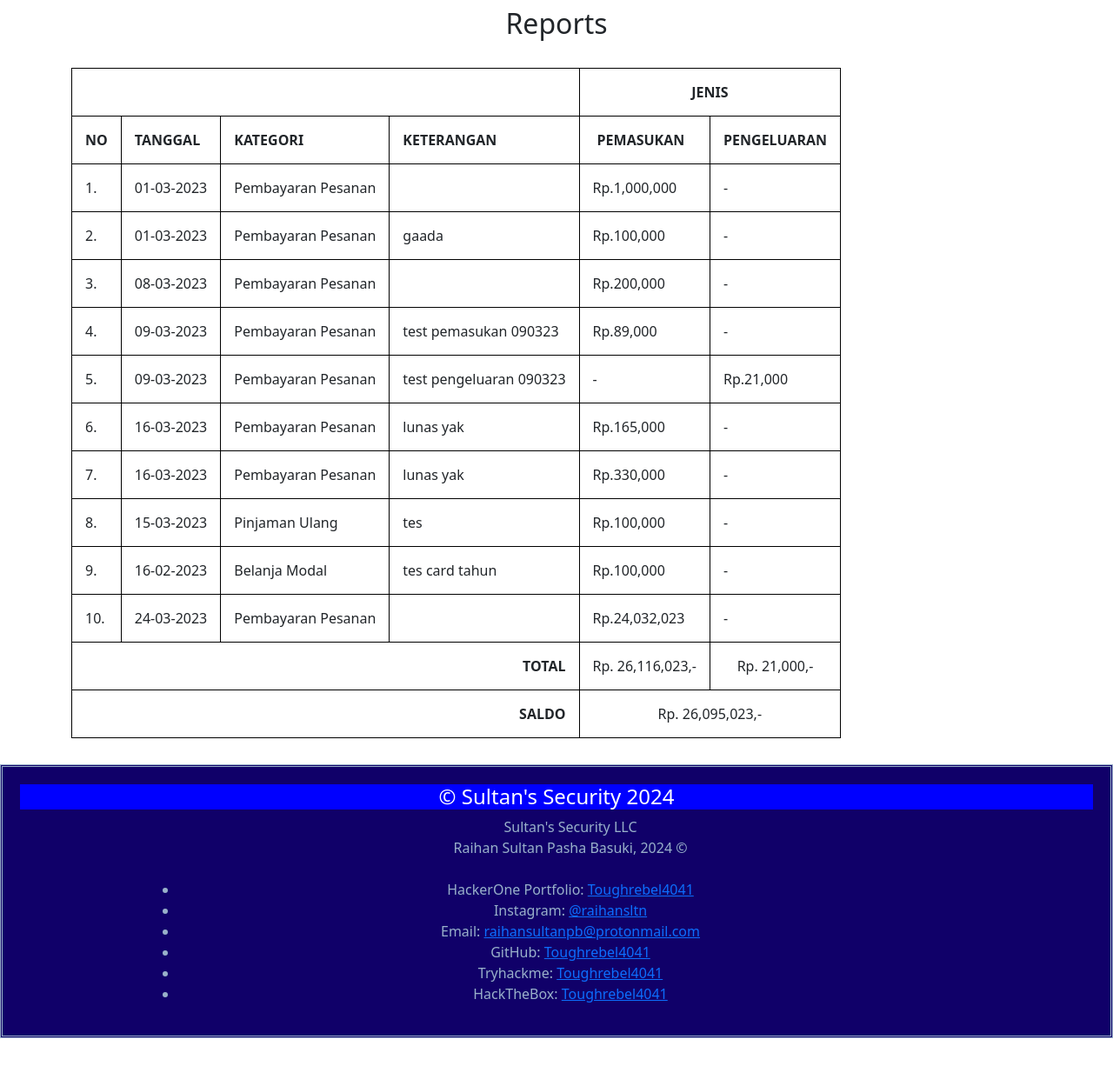
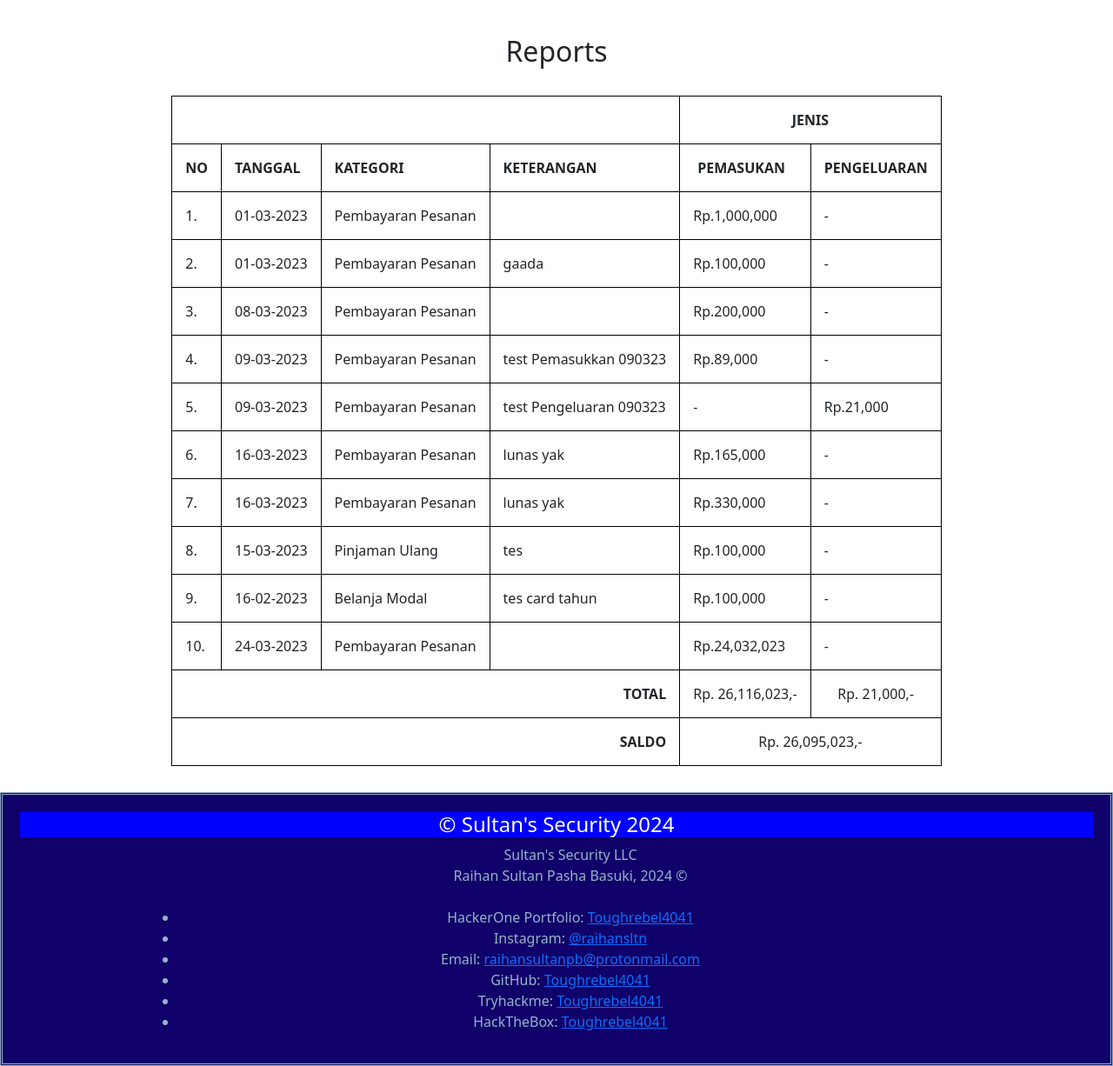
Before and after one commit to Toughrebel4041/PemrogramanWeb-Tugas2, a PHP site: page /report.php in a window 1280 px wide. Shown: the part 199-1425 px from the top of the page at 87% size. Before the commit the page ends 1393 px from the top, so only its background shows below. Run offline with PHP 8.4, Linux system fonts and the light colour scheme.

Commit message:
small calibration

```diff
--- a/product.php
+++ b/product.php
@@ -29,7 +29,7 @@ $Total = (($SWPrc*$SWQty)+($SplunkPrc*$SplunkQty)+($SOPrc*$SOQty)+($TenablePrc*$
         </style>
 <h3>Our Product</h3>
 <h5>These are Security Platforms we provide:</h5>
-<table>
+<table style="margin-left: auto; margin-right:auto;">
     <tr>
         <th style="text-align: left;">No</th>
         <th style="text-align: left;">Product Name</th>
--- a/report.php
+++ b/report.php
@@ -5,7 +5,7 @@ Tugas 2 Pemrograman Web -->
     include "header.php";
 ?>
 
-<h2 style="margin-top: 20opx; text-align:center;">Reports</h2>
+<h2 style="margin-top: 40px; text-align:center;">Reports</h2>
 <style>
     table, tr, td, th {
     border: 1px solid black;
@@ -38,18 +38,18 @@ Tugas 2 Pemrograman Web -->
         return number_format($num);
     },$PMSKArray);
 
-    $pengeluaranArr = [0, 0, 0, 0, 21000, 0, 0, 0, 0, 0];
-    $pengeluaran=array_map(function($num){
+    $PengeluaranArr = [0, 0, 0, 0, 21000, 0, 0, 0, 0, 0];
+    $Pengeluaran=array_map(function($num){
         return number_format($num);
-    }, $pengeluaranArr);
+    }, $PengeluaranArr);
 
     $PemasukkanTotal = Total($PMSKArray);
-    $PengeluaranTotal = Total($pengeluaranArr);
+    $PengeluaranTotal = Total($PengeluaranArr);
     $Saldo = $PemasukkanTotal - $PengeluaranTotal;
 ?>
 <div class="container">
     <br>
-    <table>
+    <table style="margin-left: auto; margin-right:auto;">
         <tr>
             <th colspan="4"></th>
             <th colspan="2" style="text-align:center;">JENIS</th>
@@ -64,16 +64,25 @@ Tugas 2 Pemrograman Web -->
 </strong></tr>
         <?php
             $report = array(
-                array("Nomor" => 1, "Tgl" => $Date1, "Kategori" => "Pembayaran Pesanan", "keterangan" =>"","pemasukan" => "Rp.".$Pemasukkan[0], "pengeluaran" => "-"),
-                array("Nomor" => 2, "Tgl" => $Date2, "Kategori" => "Pembayaran Pesanan", "keterangan" =>"gaada","pemasukan" => "Rp.".$Pemasukkan[1], "pengeluaran" => "-"),
-                array("Nomor" => 3, "Tgl" => $Date3, "Kategori" => "Pembayaran Pesanan", "keterangan" =>"","pemasukan" => "Rp.".$Pemasukkan[2], "pengeluaran" => "-"),
-                array("Nomor" => 4, "Tgl" => $Date4, "Kategori" => "Pembayaran Pesanan", "keterangan" =>"test pemasukan 090323","pemasukan" => "Rp.".$Pemasukkan[3], "pengeluaran" => "-"),
-                array("Nomor" => 5, "Tgl" => $Date5, "Kategori" => "Pembayaran Pesanan", "keterangan" =>"test pengeluaran 090323","pemasukan" => "-", "pengeluaran" => "Rp.".$pengeluaran[4]),
-                array("Nomor" => 6, "Tgl" => $Date6, "Kategori" => "Pembayaran Pesanan", "keterangan" =>"lunas yak","pemasukan" => "Rp.".$Pemasukkan[5], "pengeluaran" => "-"),
-                array("Nomor" => 7, "Tgl" => $Date7, "Kategori" => "Pembayaran Pesanan", "keterangan" =>"lunas yak","pemasukan" => "Rp.".$Pemasukkan[6], "pengeluaran" => "-"),
-                array("Nomor" => 8, "Tgl" => $Date8, "Kategori" => "Pinjaman Ulang", "keterangan" =>"tes","pemasukan" => "Rp.".$Pemasukkan[7], "pengeluaran" => "-"),
-                array("Nomor" => 9, "Tgl" => $Date9, "Kategori" => "Belanja Modal", "keterangan" =>"tes card tahun","pemasukan" => "Rp.".$Pemasukkan[8], "pengeluaran" => "-"),
-                array("Nomor" => 10, "Tgl" => $Date10, "Kategori" => "Pembayaran Pesanan", "keterangan" =>"","pemasukan" => "Rp.".$Pemasukkan[9], "pengeluaran" => "-"),
+                array("Nomor" => 1, "Tgl" => $Date1, "Kategori" => "Pembayaran Pesanan", "keterangan" =>"","Pemasukkan" => "Rp.".$Pemasukkan[0], "Pengeluaran" => "-"),
+
+                array("Nomor" => 2, "Tgl" => $Date2, "Kategori" => "Pembayaran Pesanan", "keterangan" =>"gaada","Pemasukkan" => "Rp.".$Pemasukkan[1], "Pengeluaran" => "-"),
+
+                array("Nomor" => 3, "Tgl" => $Date3, "Kategori" => "Pembayaran Pesanan", "keterangan" =>"","Pemasukkan" => "Rp.".$Pemasukkan[2], "Pengeluaran" => "-"),
+
+                array("Nomor" => 4, "Tgl" => $Date4, "Kategori" => "Pembayaran Pesanan", "keterangan" =>"test Pemasukkan 090323","Pemasukkan" => "Rp.".$Pemasukkan[3], "Pengeluaran" => "-"),
+
+                array("Nomor" => 5, "Tgl" => $Date5, "Kategori" => "Pembayaran Pesanan", "keterangan" =>"test Pengeluaran 090323","Pemasukkan" => "-", "Pengeluaran" => "Rp.".$Pengeluaran[4]),
+
+                array("Nomor" => 6, "Tgl" => $Date6, "Kategori" => "Pembayaran Pesanan", "keterangan" =>"lunas yak","Pemasukkan" => "Rp.".$Pemasukkan[5], "Pengeluaran" => "-"),
+
+                array("Nomor" => 7, "Tgl" => $Date7, "Kategori" => "Pembayaran Pesanan", "keterangan" =>"lunas yak","Pemasukkan" => "Rp.".$Pemasukkan[6], "Pengeluaran" => "-"),
+
+                array("Nomor" => 8, "Tgl" => $Date8, "Kategori" => "Pinjaman Ulang", "keterangan" =>"tes","Pemasukkan" => "Rp.".$Pemasukkan[7], "Pengeluaran" => "-"),
+
+                array("Nomor" => 9, "Tgl" => $Date9, "Kategori" => "Belanja Modal", "keterangan" =>"tes card tahun","Pemasukkan" => "Rp.".$Pemasukkan[8], "Pengeluaran" => "-"),
+
+                array("Nomor" => 10, "Tgl" => $Date10, "Kategori" => "Pembayaran Pesanan", "keterangan" =>"","Pemasukkan" => "Rp.".$Pemasukkan[9], "Pengeluaran" => "-"),
             );
             foreach($report as $subArray)
             {
@@ -83,8 +92,8 @@ Tugas 2 Pemrograman Web -->
             <td><?php echo $subArray['Tgl']->format('d-m-Y'); ?></td>
             <td><?php echo $subArray['Kategori']; ?></td>
             <td style="text-align: left;"><?php echo $subArray['keterangan']; ?></td>
-            <td style='text-align: left;'><?php echo $subArray['pemasukan']; ?></td>
-            <td style="text-align: left;"><?php echo $subArray['pengeluaran']; ?></td>
+            <td style='text-align: left;'><?php echo $subArray['Pemasukkan']; ?></td>
+            <td style="text-align: left;"><?php echo $subArray['Pengeluaran']; ?></td>
         </tr>
         <?php
             }
```
